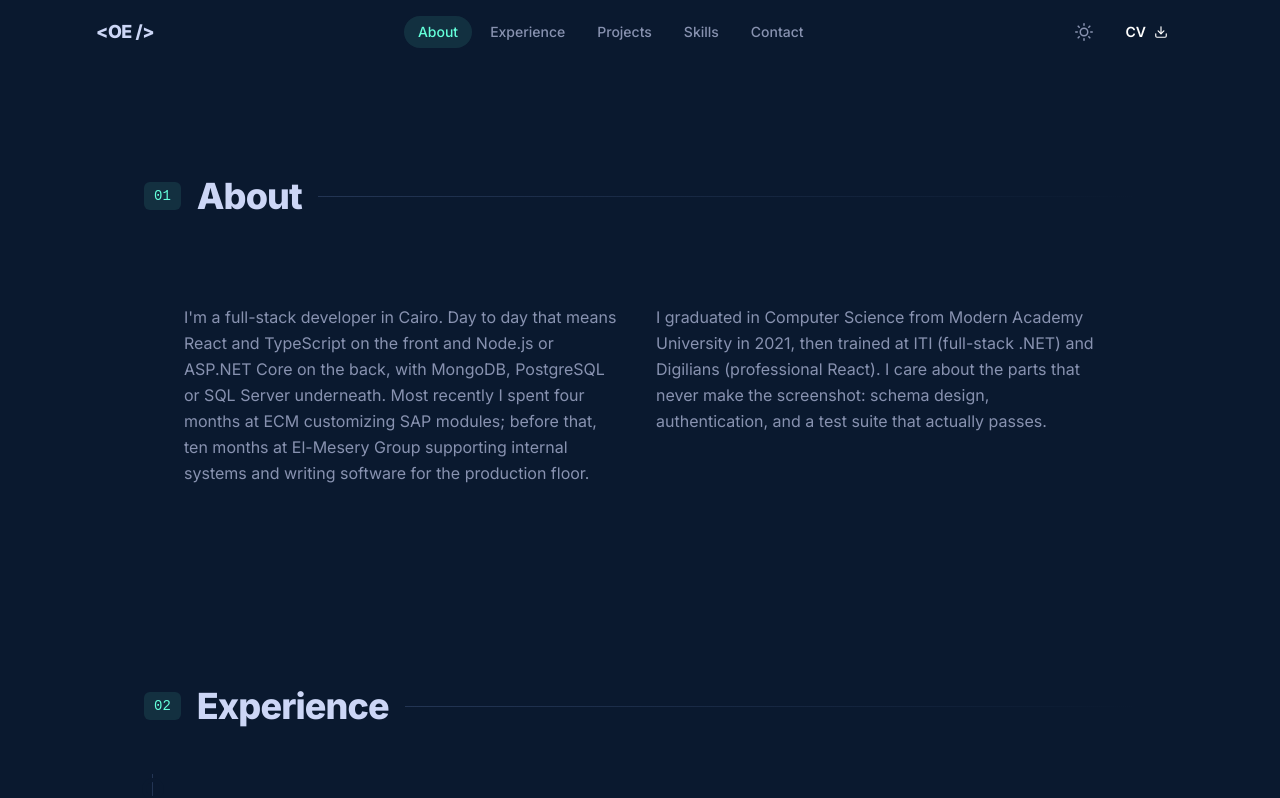
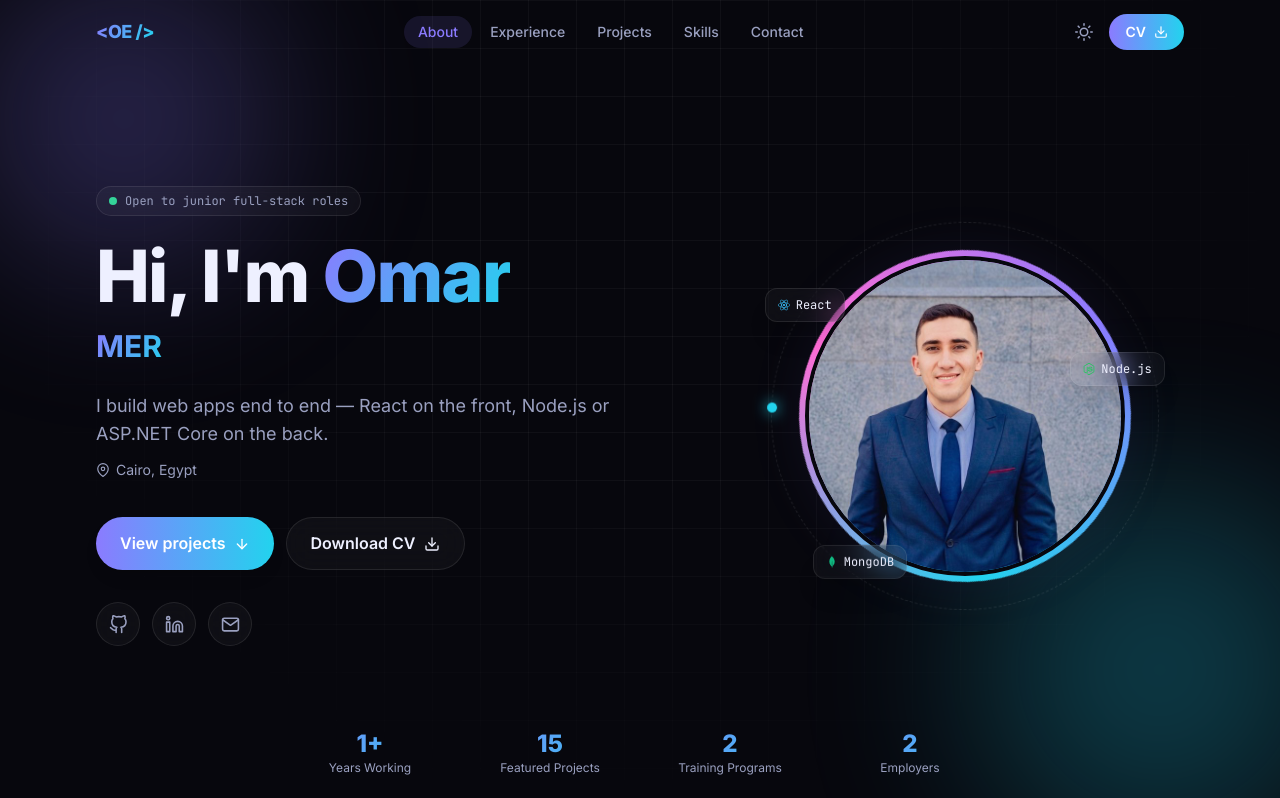
Before and after one commit to OmarELswaf/portfolio, a React (Vite) app: page / in a window 1280 px wide. Shown: the top 798 px of the page. Built offline with nearby package versions, Linux system fonts and the light colour scheme.

Commit message:
Redesign: app layout and styles

```diff
--- a/src/App.jsx
+++ b/src/App.jsx
@@ -1,6 +1,7 @@
 import { ThemeProvider } from './context/ThemeContext';
 import SideRail from './components/layout/SideRail';
 import Footer from './components/layout/Footer';
+import Hero from './components/sections/Hero';
 import About from './components/sections/About';
 import Experience from './components/sections/Experience';
 import Projects from './components/sections/Projects';
@@ -10,17 +11,16 @@ import Contact from './components/sections/Contact';
 function App() {
   return (
     <ThemeProvider>
-      <div className="lg:flex lg:max-w-6xl lg:mx-auto lg:gap-12 px-6 md:px-12">
       <SideRail />
-        <main className="lg:flex-1 lg:py-24 min-w-0">
+      <main>
+        <Hero />
         <About />
         <Experience />
         <Projects />
         <Skills />
         <Contact />
+      </main>
       <Footer />
-        </main>
-      </div>
     </ThemeProvider>
   );
 }
--- a/src/index.css
+++ b/src/index.css
@@ -4,66 +4,97 @@
 
 @layer base {
   :root {
-    --bg: #0a192f;
-    --bg-card: #112240;
-    --bg-hover: #1d2d50;
-    --text: #ccd6f6;
-    --text-muted: #8892b0;
-    --accent: #64ffda;
-    --accent-tint: rgba(100, 255, 218, 0.1);
-    --border: #233554;
-    --shadow: rgba(2, 12, 27, 0.7);
+    --bg: #07070d;
+    --bg-card: rgba(255, 255, 255, 0.035);
+    --bg-hover: rgba(255, 255, 255, 0.07);
+    --text: #eef0ff;
+    --text-muted: #9aa0c0;
+    --accent: #8b7bff;
+    --accent2: #22d3ee;
+    --accent-tint: rgba(139, 123, 255, 0.12);
+    --border: rgba(255, 255, 255, 0.09);
+    --shadow: rgba(0, 0, 0, 0.5);
+    --grid: rgba(255, 255, 255, 0.04);
   }
-
   .light {
-    --bg: #f8fafc;
-    --bg-card: #ffffff;
-    --bg-hover: #eef2f7;
-    --text: #1e293b;
-    --text-muted: #64748b;
-    --accent: #0d9488;
-    --accent-tint: rgba(13, 148, 136, 0.08);
-    --border: #e2e8f0;
-    --shadow: rgba(100, 116, 139, 0.15);
+    --bg: #f6f7ff;
+    --bg-card: rgba(255, 255, 255, 0.75);
+    --bg-hover: rgba(255, 255, 255, 1);
+    --text: #14142b;
+    --text-muted: #565b7a;
+    --accent: #6d5cf5;
+    --accent2: #0891b2;
+    --accent-tint: rgba(109, 92, 245, 0.1);
+    --border: rgba(20, 20, 60, 0.1);
+    --shadow: rgba(60, 60, 120, 0.15);
+    --grid: rgba(20, 20, 60, 0.05);
   }
-
   * { margin: 0; padding: 0; box-sizing: border-box; }
-
   html { scroll-behavior: smooth; }
-
   body {
     font-family: 'Inter', system-ui, sans-serif;
     background: var(--bg);
     color: var(--text);
     line-height: 1.7;
-    transition: background-color 0.3s ease, color 0.3s ease;
+    overflow-x: hidden;
+    transition: background-color .3s ease, color .3s ease;
   }
-
   ::selection { background: var(--accent-tint); color: var(--accent); }
-
   ::-webkit-scrollbar { width: 8px; }
   ::-webkit-scrollbar-track { background: var(--bg); }
   ::-webkit-scrollbar-thumb { background: var(--border); border-radius: 4px; }
-  ::-webkit-scrollbar-thumb:hover { background: var(--text-muted); }
 }
 
 @layer components {
-  .mono {
-    font-family: 'SF Mono', 'Fira Code', ui-monospace, monospace;
+  .mono { font-family: 'JetBrains Mono', ui-monospace, monospace; }
+  .grad-text {
+    background: linear-gradient(120deg, var(--accent), var(--accent2));
+    -webkit-background-clip: text; background-clip: text; color: transparent;
   }
+  .glass {
+    background: var(--bg-card);
+    border: 1px solid var(--border);
+    backdrop-filter: blur(14px);
+    -webkit-backdrop-filter: blur(14px);
+  }
+  .bg-grid {
+    background-image:
+      linear-gradient(var(--grid) 1px, transparent 1px),
+      linear-gradient(90deg, var(--grid) 1px, transparent 1px);
+    background-size: 48px 48px;
+    mask-image: radial-gradient(ellipse at 50% 30%, #000 30%, transparent 75%);
+    -webkit-mask-image: radial-gradient(ellipse at 50% 30%, #000 30%, transparent 75%);
+  }
+  .reveal { opacity: 0; transform: translateY(24px); transition: opacity .6s ease, transform .6s ease; }
+  .reveal.visible { opacity: 1; transform: none; }
 
-  /* subtle fade-in on scroll */
-  .reveal {
-    opacity: 0;
-    transform: translateY(18px);
-    transition: opacity 0.5s ease, transform 0.5s ease;
+  /* Photo: spinning gradient ring + pulsing glow + floating chips */
+  .avatar-ring {
+    position: absolute; inset: -6px; border-radius: 9999px;
+    background: conic-gradient(from 0deg, var(--accent), var(--accent2), #ff6bd6, var(--accent));
+    animation: spin 6s linear infinite;
   }
-  .reveal.visible {
-    opacity: 1;
-    transform: none;
+  .avatar-glow {
+    position: absolute; inset: -30px; border-radius: 9999px;
+    background: radial-gradient(circle, var(--accent) 0%, transparent 65%);
+    opacity: .35; filter: blur(30px); animation: pulse 4s ease-in-out infinite;
   }
+  .orbit { position: absolute; inset: -34px; border-radius: 9999px; border: 1px dashed var(--border); animation: spin 28s linear infinite reverse; }
+  .orbit::after { content: ''; position: absolute; top: -5px; left: 50%; width: 10px; height: 10px; border-radius: 9999px; background: var(--accent2); box-shadow: 0 0 14px var(--accent2); }
+  .float-a { animation: float 5s ease-in-out infinite; }
+  .float-b { animation: float 6s ease-in-out infinite reverse; }
+  .blob { position: absolute; border-radius: 9999px; filter: blur(80px); opacity: .25; animation: drift 14s ease-in-out infinite alternate; }
+  .cursor { display: inline-block; width: 2px; height: 1em; background: var(--accent2); margin-left: 3px; vertical-align: -2px; animation: blink 1s steps(1) infinite; }
+
+  @keyframes spin { to { transform: rotate(360deg); } }
+  @keyframes pulse { 0%,100% { transform: scale(.95); opacity: .25; } 50% { transform: scale(1.08); opacity: .45; } }
+  @keyframes float { 0%,100% { transform: translateY(0); } 50% { transform: translateY(-10px); } }
+  @keyframes drift { to { transform: translate(40px, 30px) scale(1.15); } }
+  @keyframes blink { 50% { opacity: 0; } }
+
   @media (prefers-reduced-motion: reduce) {
     .reveal { opacity: 1; transform: none; transition: none; }
     html { scroll-behavior: auto; }
+    .avatar-ring, .avatar-glow, .orbit, .float-a, .float-b, .blob, .cursor { animation: none; }
   }
 }
```
Lines whose indentation alone changed are shown as unchanged.
